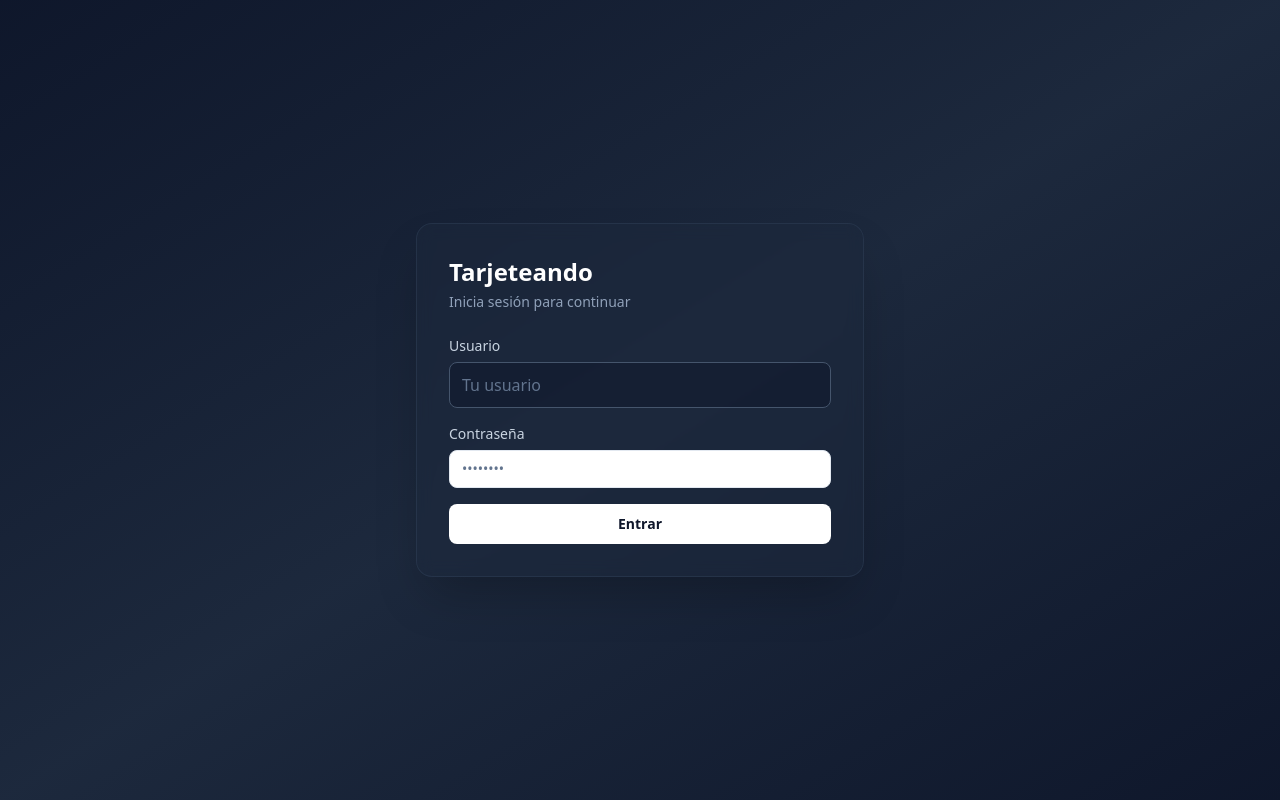
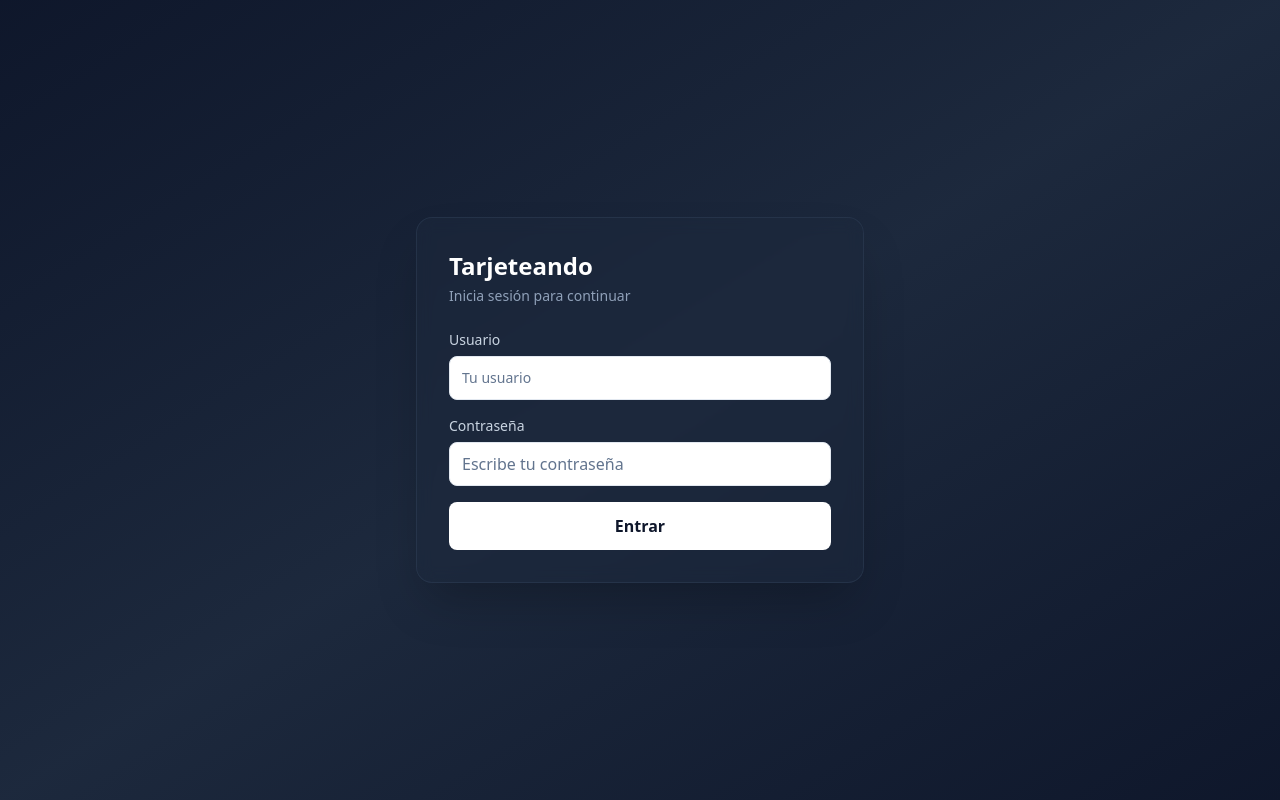
Before and after one commit to jSantrich1967/Rasparin-, a Next.js app: page /login in a window 1280 px wide. Built offline with nearby package versions, Linux system fonts and the light colour scheme.

Commit message:
Mejorar formulario de login para móviles

```diff
--- a/src/app/login/LoginForm.tsx
+++ b/src/app/login/LoginForm.tsx
@@ -13,8 +13,8 @@ export default function LoginForm({ from }: { from: string }) {
   const router = useRouter();
 
   return (
-    <div className="min-h-screen flex items-center justify-center p-4 sm:p-6 bg-gradient-to-br from-slate-900 via-slate-800 to-slate-900">
-      <div className="w-full max-w-md rounded-2xl border border-slate-700/50 bg-slate-800/50 p-6 sm:p-8 shadow-2xl backdrop-blur">
+    <div className="min-h-screen flex items-center justify-center p-4 sm:p-6 bg-gradient-to-br from-slate-900 via-slate-800 to-slate-900 overflow-y-auto">
+      <div className="w-full max-w-md rounded-2xl border border-slate-700/50 bg-slate-800/50 p-6 sm:p-8 shadow-2xl backdrop-blur my-auto">
         <h1 className="text-2xl font-bold text-white">Tarjeteando</h1>
         <p className="text-slate-400 text-sm mt-1">Inicia sesión para continuar</p>
 
@@ -37,11 +37,13 @@ export default function LoginForm({ from }: { from: string }) {
           <div>
             <label className="block text-sm font-medium text-slate-300 mb-1.5">Usuario</label>
             <input
-              className="w-full rounded-lg border border-slate-600 bg-slate-900/50 px-3 py-2.5 text-white placeholder-slate-500 focus:border-blue-500 focus:outline-none focus:ring-2 focus:ring-blue-500/30"
+              type="text"
+              className="w-full rounded-lg border border-slate-600 bg-slate-900 px-3 py-3 text-base text-white placeholder-slate-500 focus:border-blue-500 focus:outline-none focus:ring-2 focus:ring-blue-500/30 min-h-[44px]"
               value={username}
               onChange={(e) => setUsername(e.target.value)}
               autoComplete="username"
               placeholder="Tu usuario"
+              inputMode="text"
             />
           </div>
 
@@ -49,11 +51,12 @@ export default function LoginForm({ from }: { from: string }) {
             <label className="block text-sm font-medium text-slate-300 mb-1.5">Contraseña</label>
             <input
               type="password"
-              className="w-full rounded-lg border border-slate-600 bg-slate-900/50 px-3 py-2.5 text-white placeholder-slate-500 focus:border-blue-500 focus:outline-none focus:ring-2 focus:ring-blue-500/30"
+              className="w-full rounded-lg border border-slate-600 bg-slate-900 px-3 py-3 text-base text-white placeholder-slate-500 focus:border-blue-500 focus:outline-none focus:ring-2 focus:ring-blue-500/30 min-h-[44px]"
+              style={{ fontSize: "16px" }}
               value={password}
               onChange={(e) => setPassword(e.target.value)}
               autoComplete="current-password"
-              placeholder="••••••••"
+              placeholder="Escribe tu contraseña"
             />
           </div>
 
@@ -62,7 +65,7 @@ export default function LoginForm({ from }: { from: string }) {
           <button
             type="submit"
             disabled={loading}
-            className="w-full rounded-lg bg-white text-slate-900 py-2.5 text-sm font-semibold hover:bg-slate-100 transition-colors disabled:opacity-50"
+            className="w-full rounded-lg bg-white text-slate-900 py-3 text-base font-semibold hover:bg-slate-100 transition-colors disabled:opacity-50 min-h-[48px]"
           >
             {loading ? "Entrando…" : "Entrar"}
           </button>
```
